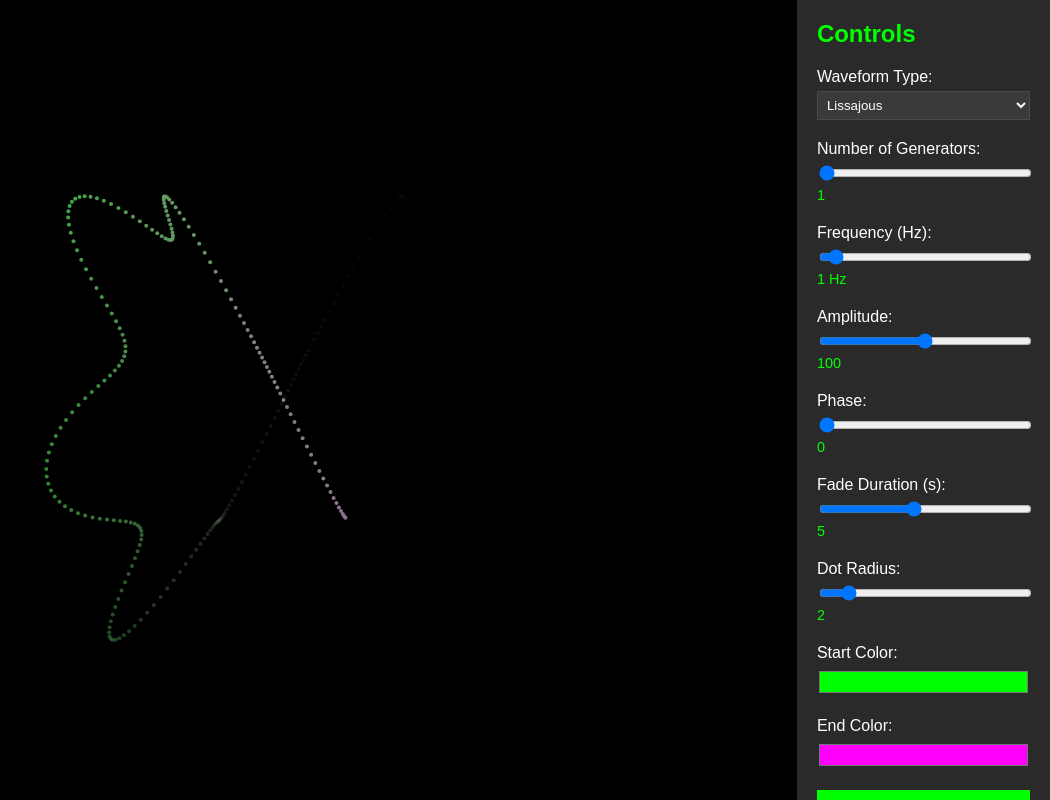
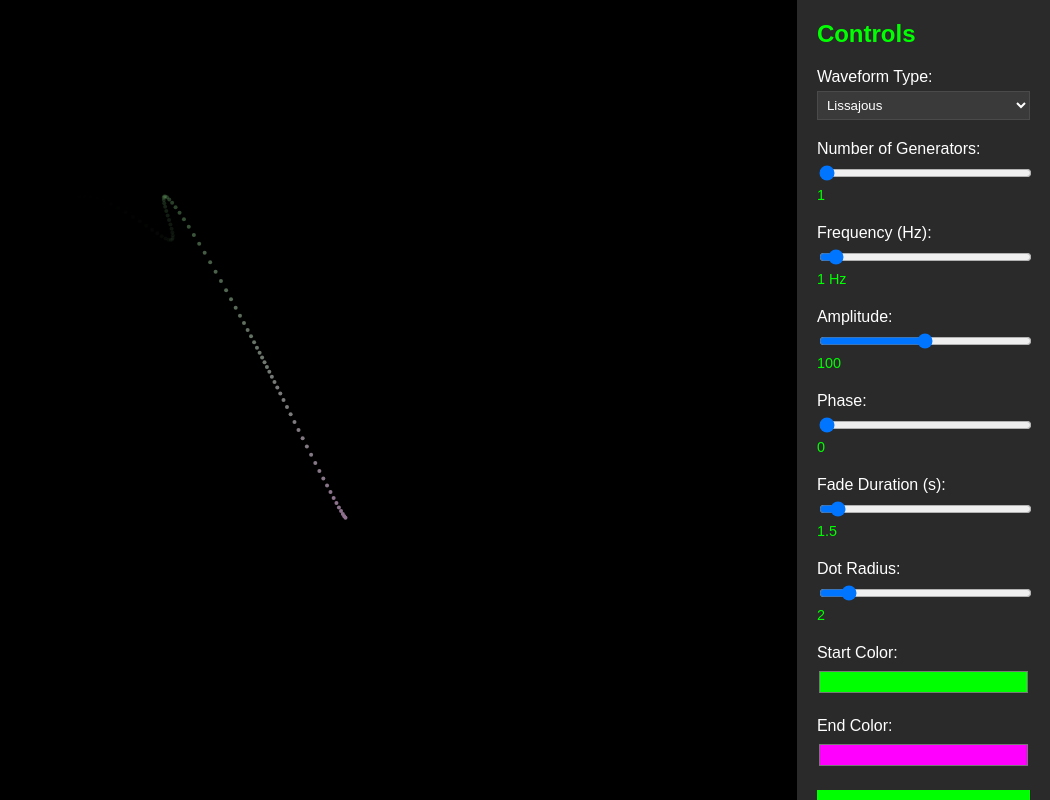
Before and after one commit to ptvans/d3-oscilliscope, a Flask app: page / in a window 1280 px wide. Shown: the whole page, without its empty margins (230-1280 px from the left). Run offline with Flask 3, Linux system fonts and the light colour scheme; some libraries are stand-ins or nearby versions.

Commit message:
Agent step completed: Update default Fade Duration to 1.5 seconds

```diff
--- a/static/js/oscilloscope.js
+++ b/static/js/oscilloscope.js
@@ -168,4 +168,7 @@ function updateColorScale() {
 d3.select("#start-color").on("input", updateColorScale);
 d3.select("#end-color").on("input", updateColorScale);
 
+// Set initial fade duration value
+d3.select("#fade-duration-value").text(d3.select("#fade-duration").property("value"));
+
 // ... (keep the existing exportAsGif function and event listener)
--- a/templates/index.html
+++ b/templates/index.html
@@ -48,8 +48,8 @@
             </div>
             <div class="control">
                 <label for="fade-duration">Fade Duration (s):</label>
-                <input type="range" id="fade-duration" min="1" max="10" value="5" step="0.1">
-                <span id="fade-duration-value">5</span>
+                <input type="range" id="fade-duration" min="1" max="10" value="1.5" step="0.1">
+                <span id="fade-duration-value">1.5</span>
             </div>
             <div class="control">
                 <label for="dot-radius">Dot Radius:</label>
```
